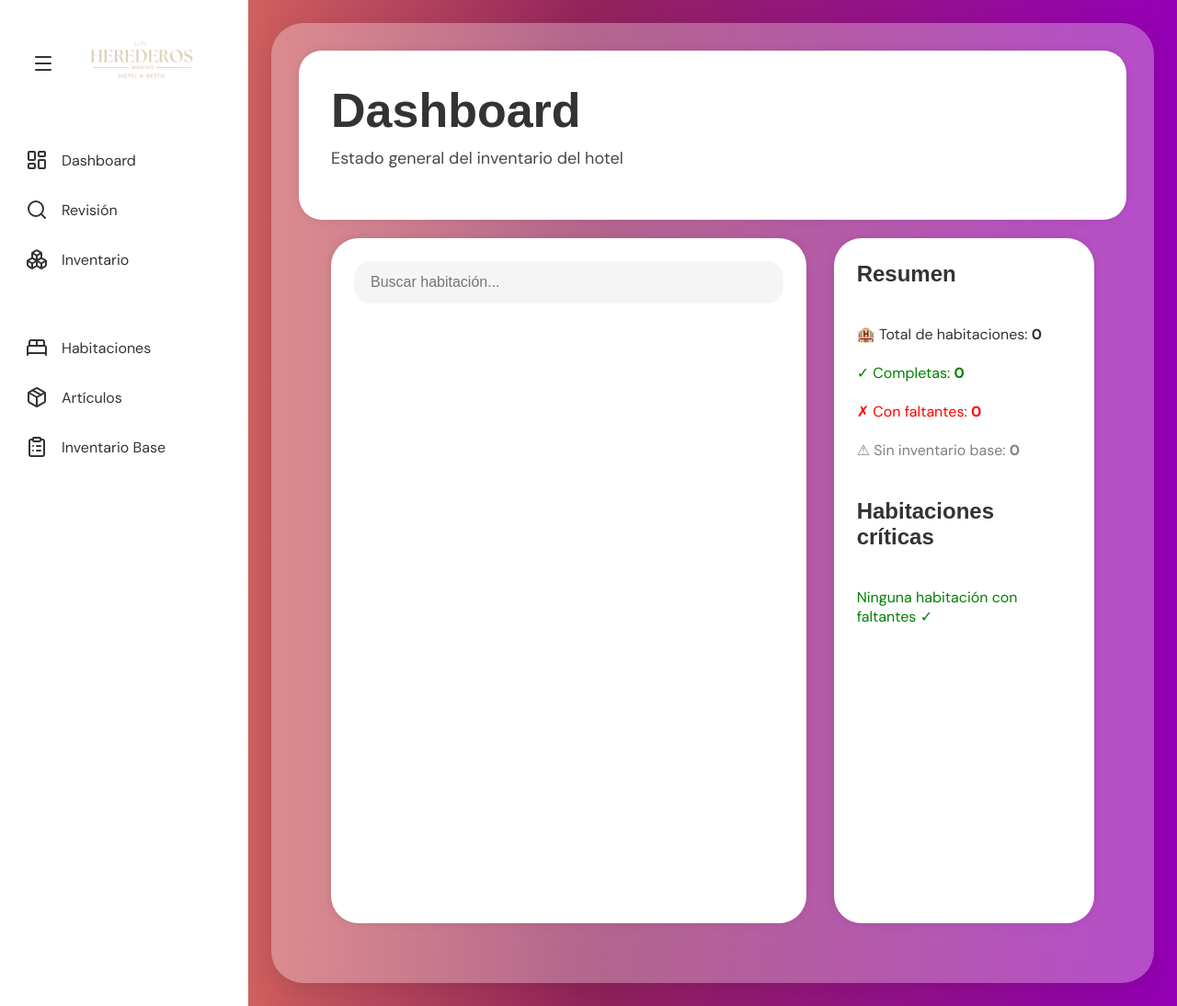
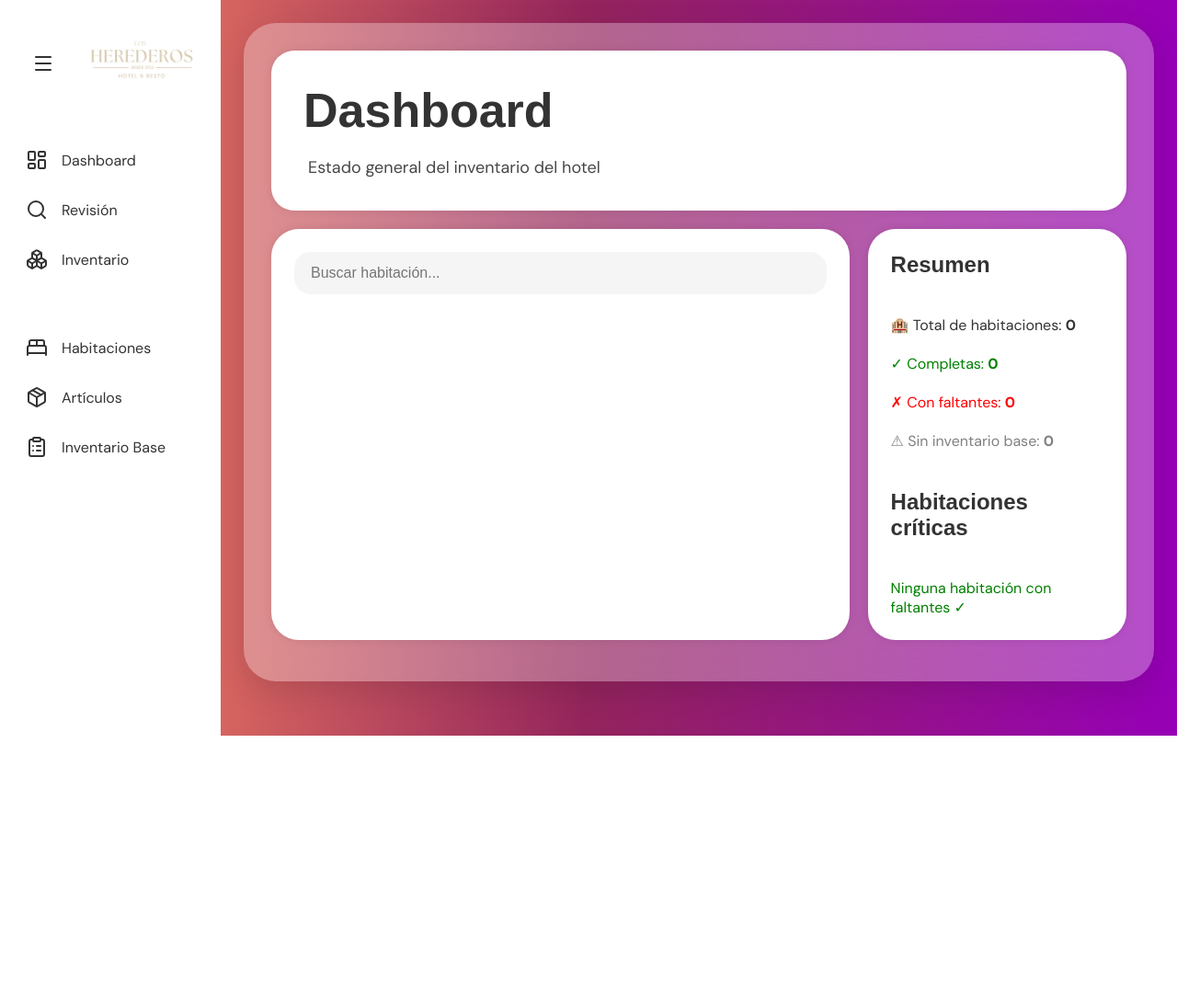
Before and after one commit to Exsoflex/hotel_inventario, a PHP site: page /index.php?modulo=index in a window 1280 px wide. Shown: the whole page at 92% size. After the commit the page ends 800 px from the top, so only its background shows below. Run offline with PHP 8.4, Linux system fonts and the light colour scheme; data that the repository does not hold is empty.

Commit message:
side bar estatica, cambios adicionales

```diff
--- a/assets/css/styles.css
+++ b/assets/css/styles.css
@@ -132,9 +132,15 @@ button:hover {
 
     flex: 1;
 
-    padding: 30px;
+    padding: 25px;
 
     overflow-x: auto;
+
+    margin-left: 240px;
+
+    width: calc(100% - 240px);
+
+    transition: all 0.3s ease;
 }
 
 /* ===== LINKS ===== */
@@ -194,14 +200,20 @@ a:hover::after {
 
 .sidebar {
 
-    width: 270px;
+    width: 240px;
+    position:fixed;
+
+    top: 0;
+    left: 0;
+
     background: white;
-    border-right: 1px solid #ececec;
+   /* border-right: 1px solid #ececec;*/
     min-height: 100vh;
-    transition: width 0.3s ease;
+
+    z-index: 1000;
+
+    transition: width 0.2s ease;
     overflow: hidden;
-    position: sticky;
-    top: 0;
 }
 
 .sidebar span {
@@ -232,12 +244,12 @@ a:hover::after {
 .dashboard-wrapper {
 
     display: flex;
-    gap: 30px;
 
-    padding: 20px 35px 35px 35px;
+    gap: 20px;
+
+    padding: 20px 0px 15px 0px;
 
     width: 100%;
-    min-height: 100vh;
 
     box-sizing: border-box;
 }
@@ -261,11 +273,11 @@ a:hover::after {
 
     font-size: 18px;
     opacity: 0.9;
-    margin-bottom: 20px;
+    margin: 20px 25px 0 5px;
 }
 
 .dashboard-panel-izquierdo {
-    flex: 2;
+    flex: 2.5;
     background-color: white;
     border-radius: 30px;
     padding: 25px;
@@ -378,6 +390,13 @@ a:hover::after {
     padding: 25px;
 
     overflow-x: auto;
+}
+
+.layout.sidebar-collapsed .main-content {
+
+    margin-left: 85px;
+
+    width: calc(100% - 85px);
 }
 
 /* ========================= */
--- a/views/layout/footer.php
+++ b/views/layout/footer.php
@@ -134,8 +134,12 @@ const toggleBtn = document.getElementById("toggleSidebar");
 
 toggleBtn.addEventListener("click", () => {
     sidebar.classList.toggle("collapsed");
+
+    document
+        .querySelector(".layout")
+        .classList.toggle("sidebar-collapsed");
+
 });
-
 </script>
 
 </body>
--- a/views/layout/header.php
+++ b/views/layout/header.php
@@ -9,6 +9,7 @@
     <link rel="stylesheet" href="assets/css/styles.css">
     <link href="https://fonts.googleapis.com/css2?family=DM+Sans:wght@100..1000&display=swap" rel="stylesheet">
     <script src="https://unpkg.com/lucide@latest"></script>
+    <link rel="icon" href="assets/img/HLH_logo.png" type="image/x-icon">
 
     <title>Hotel Inventario</title>
 </head>
@@ -27,7 +28,9 @@
             </button>
 
             <span class="logo-text">
+            <a href="index.php?modulo=dashboard">
             <img src="assets/img/HLH_logo.png" alt="logo" class="logo-img">
+            </a>
             </span>
 
 
```
Also changed, not shown: controllers/inventarioController.php (+5 -3 lines), views/dashboard/index.php (+29 -16 lines), views/inventario/index.php (+20 -2 lines).
